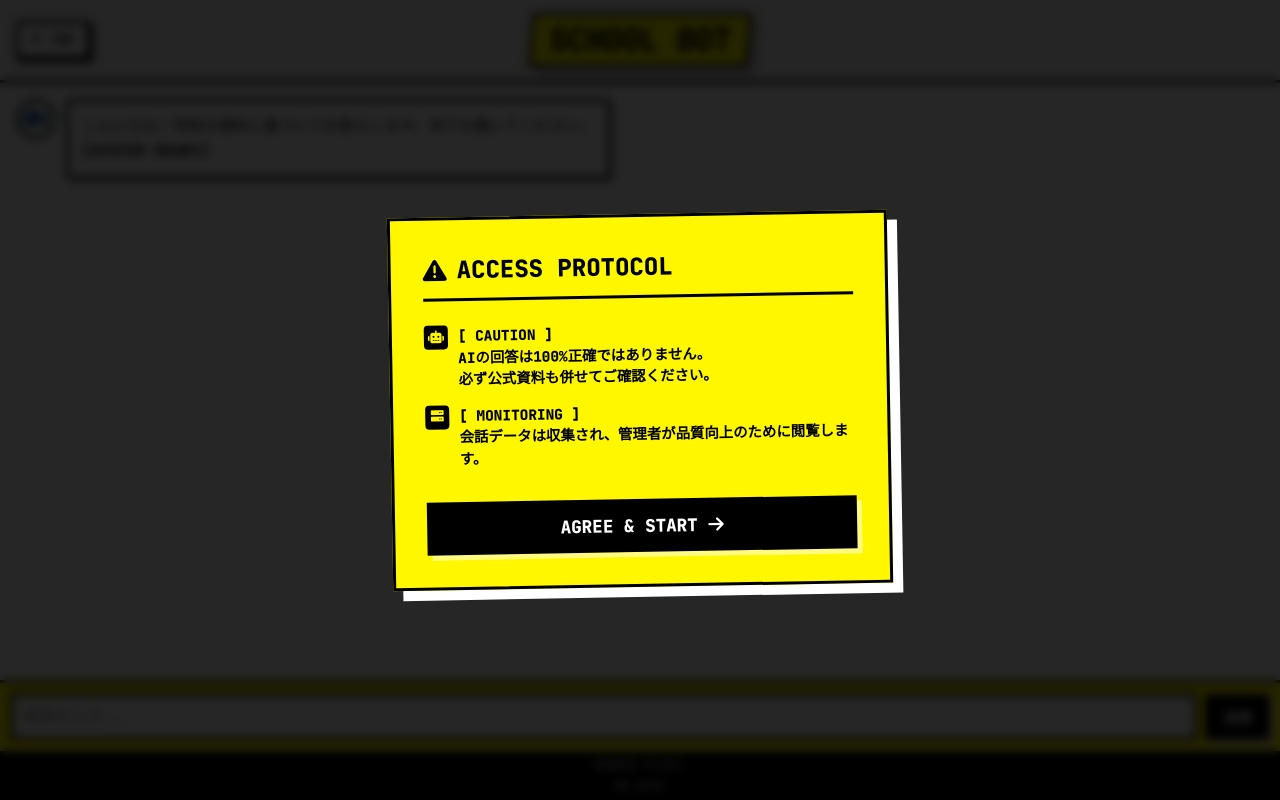
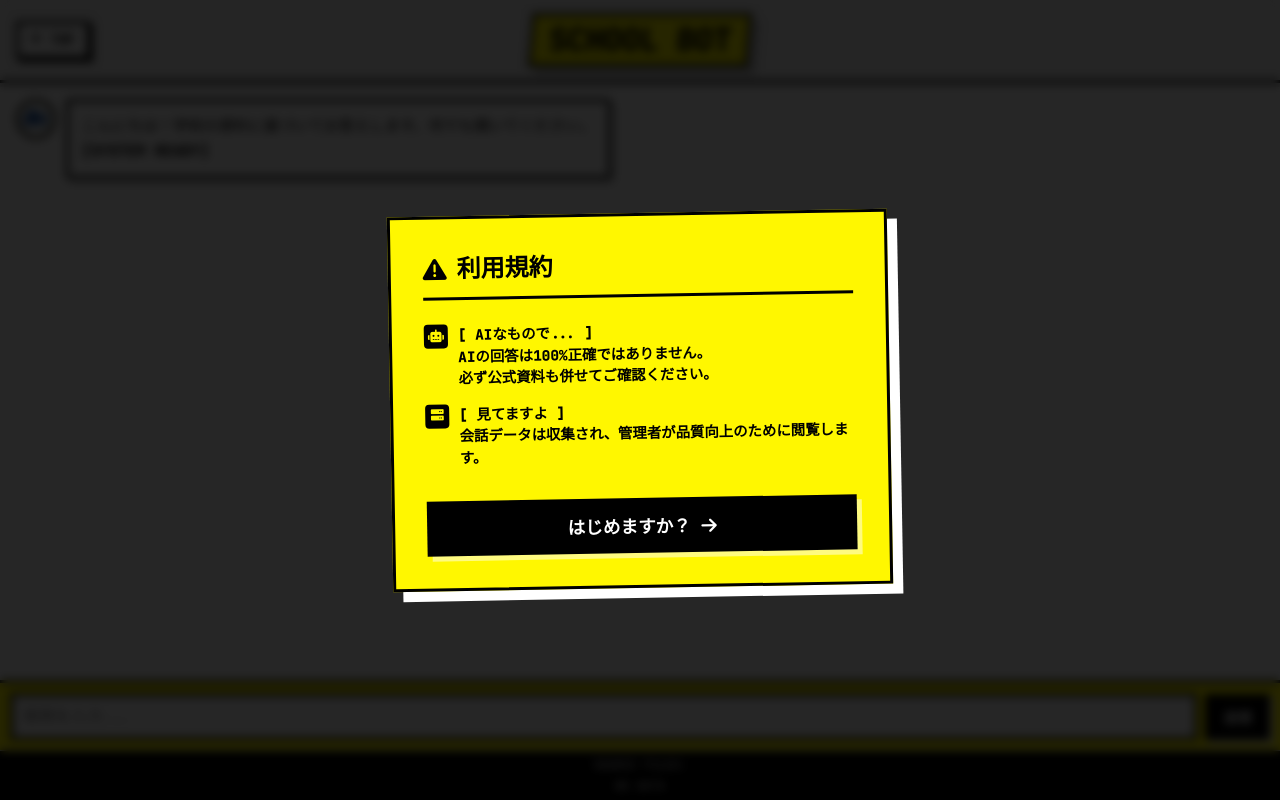
Before and after one commit to urayamastudentdev-web/urayaba-ai-bot, a Flask app: page / in a window 1280 px wide. Run offline with Flask 3, Linux system fonts and the light colour scheme.

Commit message:
Update index.html

```diff
--- a/templates/index.html
+++ b/templates/index.html
@@ -359,26 +359,26 @@
     <div id="disclaimer-overlay">
         <div class="disclaimer-box">
             <div class="disclaimer-title">
-                <i class="fas fa-exclamation-triangle"></i> ACCESS PROTOCOL
+                <i class="fas fa-exclamation-triangle"></i> 利用規約
             </div>
             <div class="disclaimer-content">
                 <div class="disclaimer-item">
                     <div class="disclaimer-icon"><i class="fas fa-robot"></i></div>
                     <div>
-                        <strong>[ CAUTION ]</strong><br>
+                        <strong>[ AIなもので... ]</strong><br>
                         AIの回答は100%正確ではありません。<br>必ず公式資料も併せてご確認ください。
                     </div>
                 </div>
                 <div class="disclaimer-item">
                     <div class="disclaimer-icon"><i class="fas fa-server"></i></div>
                     <div>
-                        <strong>[ MONITORING ]</strong><br>
+                        <strong>[ 見てますよ ]</strong><br>
                         会話データは収集され、管理者が品質向上のために閲覧します。
                     </div>
                 </div>
             </div>
             <button class="agree-button" onclick="closeDisclaimer()">
-                AGREE & START <i class="fas fa-arrow-right"></i>
+                はじめますか？ <i class="fas fa-arrow-right"></i>
             </button>
         </div>
     </div>
```
